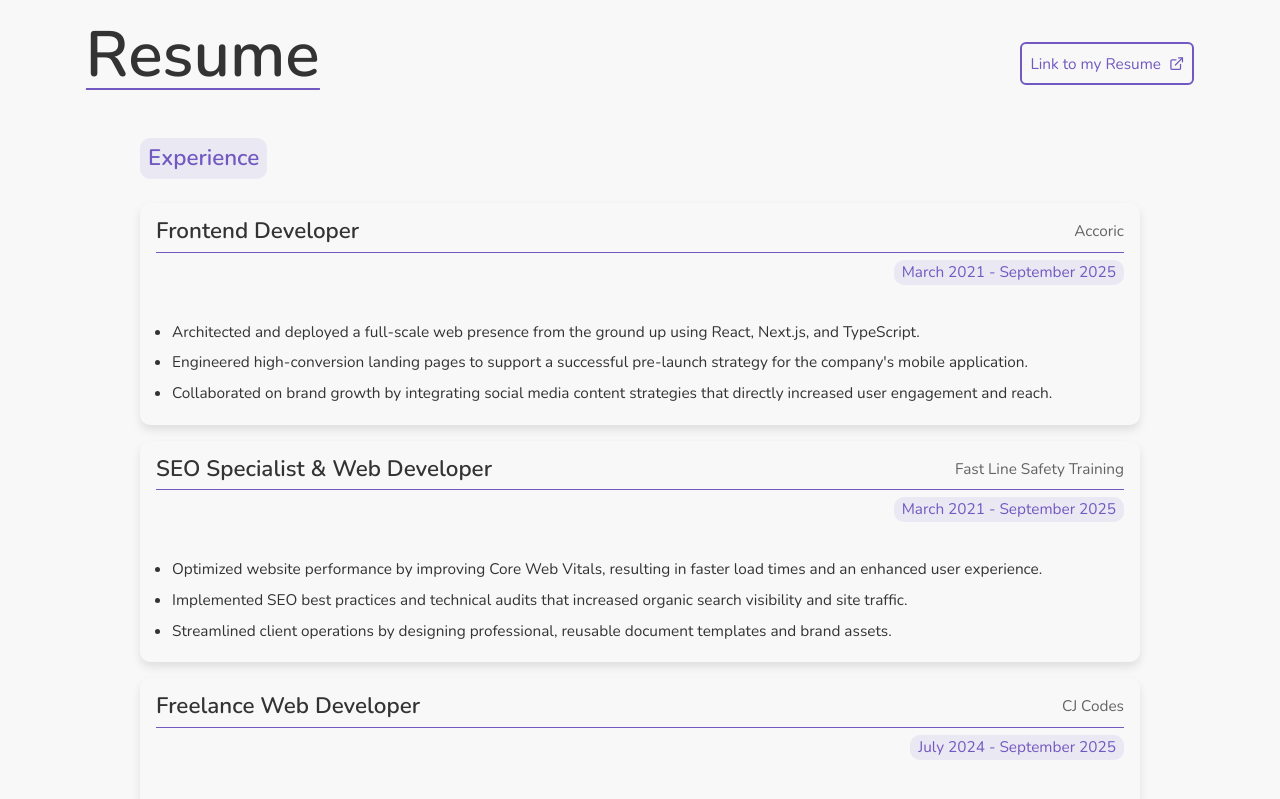
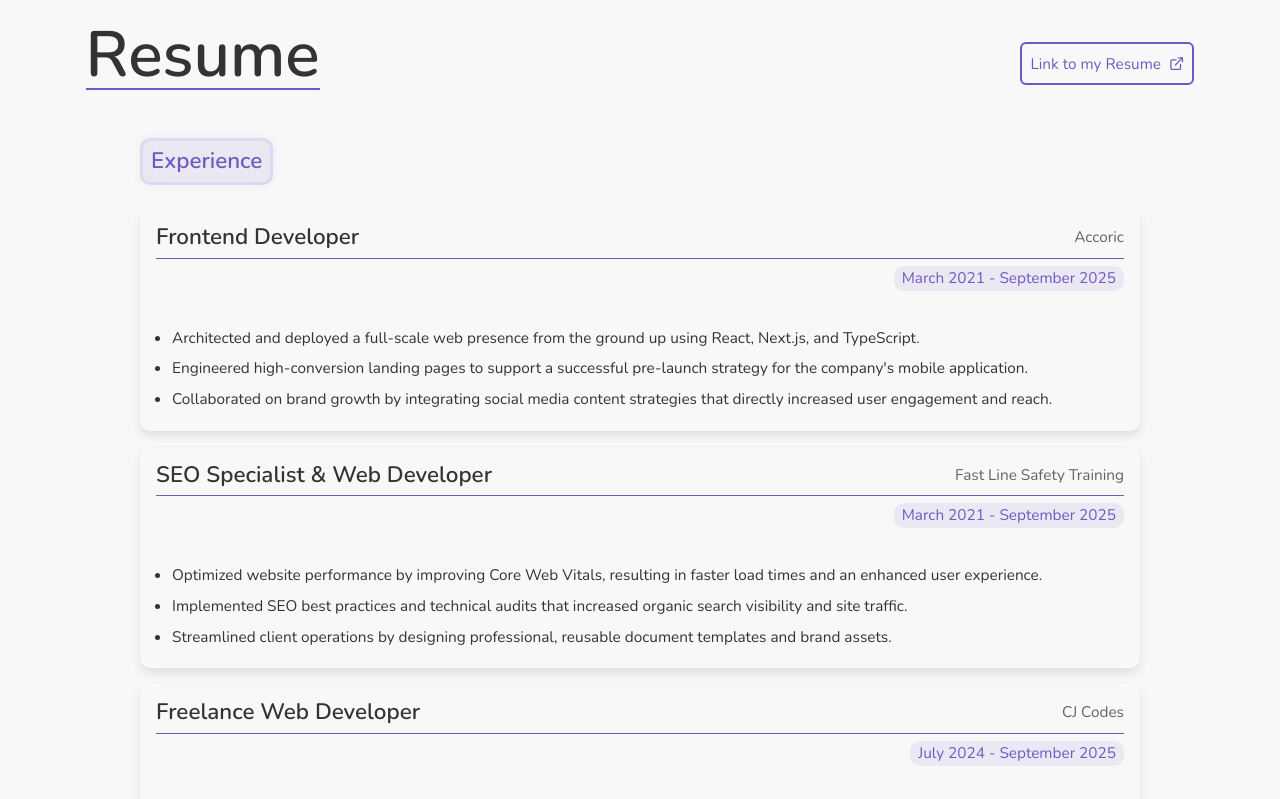
Before and after one commit to CJ484/cjcodes-portfolio-website, a React (Vite) app: page / in a window 1280 px wide. Shown: the part 2560-3359 px from the top of the page. Built offline with nearby package versions, Linux system fonts and the light colour scheme.

Commit message:
Add glassmorphism styling to global classes css

```diff
--- a/src/styles/globals.classes.css
+++ b/src/styles/globals.classes.css
@@ -32,3 +32,10 @@
       background-color: var(--color-primary);
     }
   }
+
+  .glassmorphism {
+    background-color: color-mix(in oklch, var(--color-primary) 10%, transparent);
+    backdrop-filter: blur(10px);
+    box-shadow: 0 0 10px 0 color-mix(in oklch, var(--color-primary) 10%, transparent);
+    border: 3px solid color-mix(in oklch, var(--color-primary) 10%, transparent);
+  }
```
